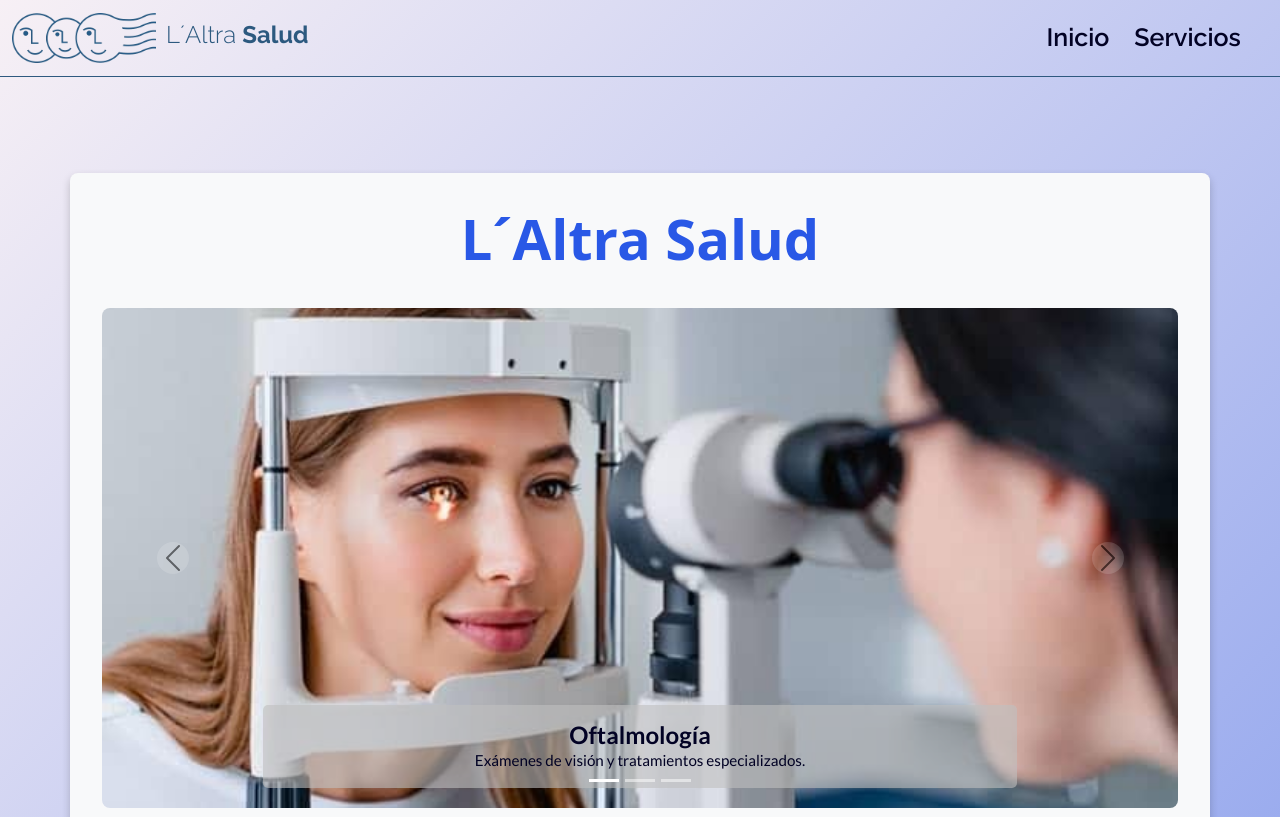
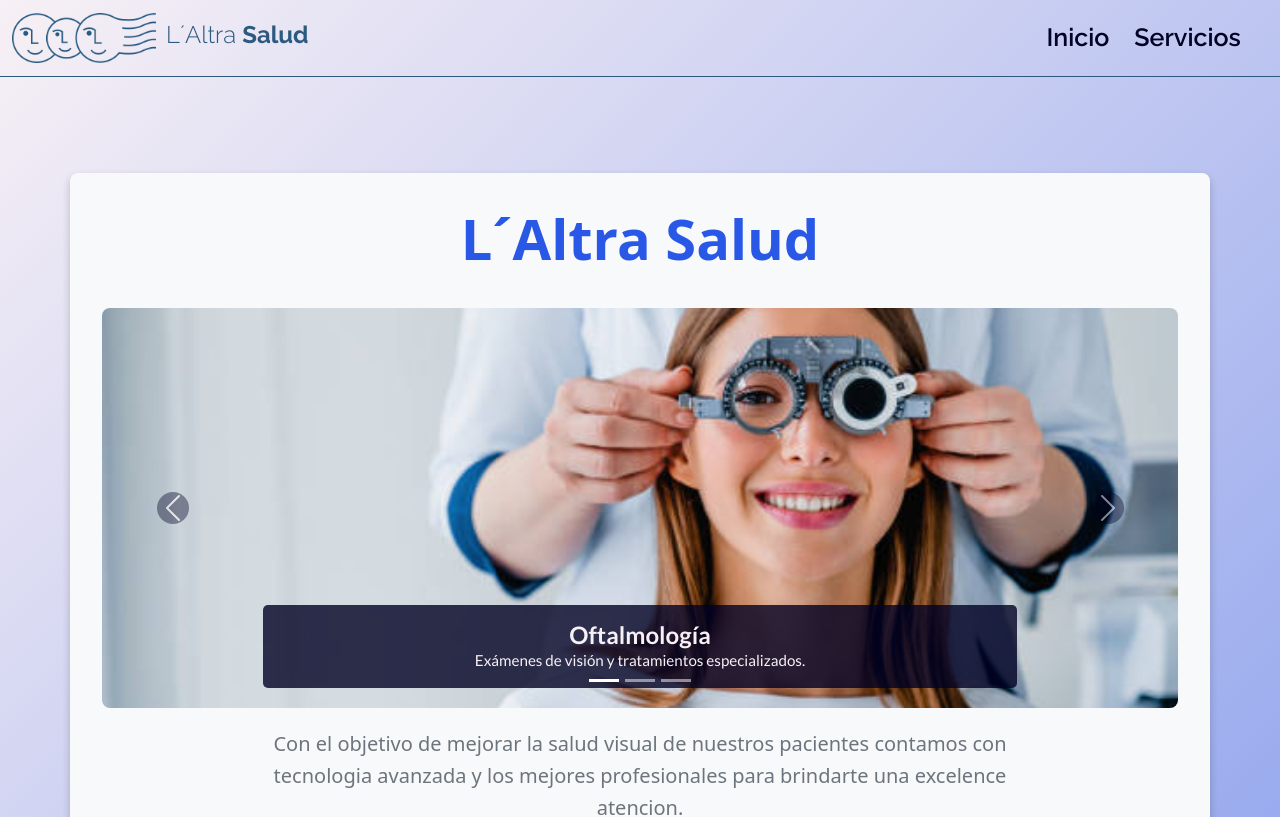
Before and after one commit to JulianNieva/Laltra-Salud, an Angular app: page /home in a window 1280 px wide. Shown: the top 817 px of the page. Built offline with nearby package versions, Linux system fonts and the light colour scheme.

Commit message:
fixed:Ajustes en el carousel

```diff
--- a/package.json
+++ b/package.json
@@ -18,7 +18,9 @@
     "@angular/platform-browser": "^17.3.0",
     "@angular/platform-browser-dynamic": "^17.3.0",
     "@angular/router": "^17.3.0",
+    "bootstrap": "^5.3.3",
     "bootstrap-icons": "^1.11.3",
+    "laltra-salud": "file:",
     "rxjs": "~7.8.0",
     "tslib": "^2.3.0",
     "zone.js": "~0.14.3"
--- a/src/app/shared/carousel/carousel.component.html
+++ b/src/app/shared/carousel/carousel.component.html
@@ -1,5 +1,5 @@
 <div class="row">
-    <div id="carouselExampleCaptions" class="carousel slide" data-bs-interval="3000">
+    <div id="carouselExampleCaptions" class="carousel slide" data-bs-interval="1000">
         <div class="carousel-indicators">
             <button type="button" data-bs-target="#carouselExampleCaptions" data-bs-slide-to="0" class="active"
                 aria-current="true" aria-label="Slide 1"></button>
@@ -10,7 +10,7 @@
         </div>
         <div class="carousel-inner">
             <div class="carousel-item active">
-                <img src="../../../assets/imgs/1.jpg" class="d-block w-100" alt="...">
+                <img src="../../../assets/imgs/1.jfif" class="d-block w-100" alt="...">
                 <div class="carousel-caption d-none d-md-block">
                     <h5>Oftalmología</h5>
                     <p class="texto">Exámenes de visión y tratamientos especializados.</p>
--- a/src/app/shared/carousel/carousel.component.scss
+++ b/src/app/shared/carousel/carousel.component.scss
@@ -1,20 +1,13 @@
-.hero-img {
-    margin: 20px;
-    max-width: 100%;
-    height: 100%;
-    object-fit: cover;
-}
-
 .carousel {
     width: 100%;
+    max-width: 1200px;
     border-radius: 8px;
     overflow: hidden;
+    margin: 0 auto;
 }
 
 .carousel-item {
-    height: 500px;
-    width: 100%;
-    transition: opacity 0.5s ease-in-out;
+    height: 400px; /*altura del carousel*/
 }
 
 .carousel-item img {
@@ -24,12 +17,8 @@
     transition: opacity 0.5s ease-in-out;
 }
 
-.carousel-control-prev, .carousel-control-next {
-    filter: invert(100%);
-}
-
 .carousel-control-prev-icon, .carousel-control-next-icon {
-    background-color: rgba(0, 0, 0, 0.3);
+    background-color: rgba(2, 2, 36, 0.8);
     border-radius: 50%;
 }
 
@@ -38,10 +27,10 @@
 }
 
 .carousel-caption {
-    background-color: rgba(192, 192, 192, 0.6);
+    background-color: rgba(2, 2, 36, 0.8);
     border-radius: 5px;
     padding: 1rem;
-    max-width: 80%;
+    max-width: 70%;
     margin: 0 auto;
     text-align: center;
 }
@@ -50,17 +39,56 @@ h5 {
     font-family: 'Lato', sans-serif;
     font-size: x-large;
     font-weight: bold;
-    color: #020224;
+    color: #F7F0F5;
     margin: 0;
 }
 
 .texto {
     font-family: 'Lato', sans-serif;
     font-size: 0.95em;
-    color: #020224;
+    color: #F7F0F5;
     margin: 0;
 }
 
 .carousel-inner {
     border-radius: 8px;
 }
+
+@media (max-width: 1200px) {
+    .carousel-item {
+        height: 350px;
+    }
+}
+
+@media (max-width: 992px) {
+    .carousel-item {
+        height: 300px;
+    }
+
+    .carousel-caption {
+        font-size: 0.9em;
+        max-width: 90%;
+    }
+}
+
+@media (max-width: 768px) {
+    .carousel-item {
+        height: 250px;
+    }
+
+    .carousel-caption {
+        font-size: 0.85em;
+        max-width: 95%;
+    }
+}
+
+@media (max-width: 576px) {
+    .carousel-item {
+        height: 200px;
+    }
+
+    .carousel-caption {
+        font-size: 0.8em;
+        max-width: 100%;
+    }
+}
```
Also changed, not shown: src/assets/imgs/1.jfif (added), 1 other file (tests, documents, lock files or other folders).
